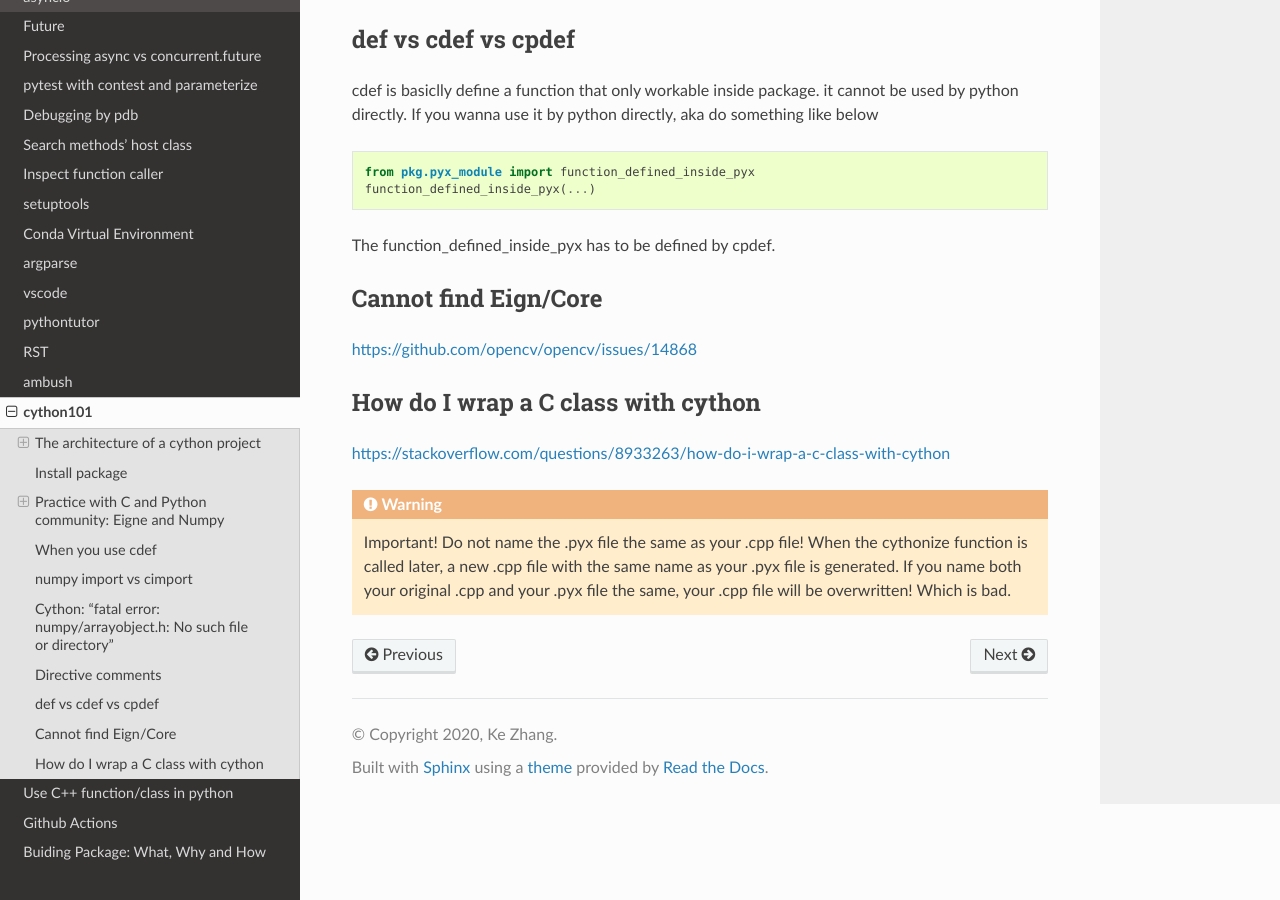
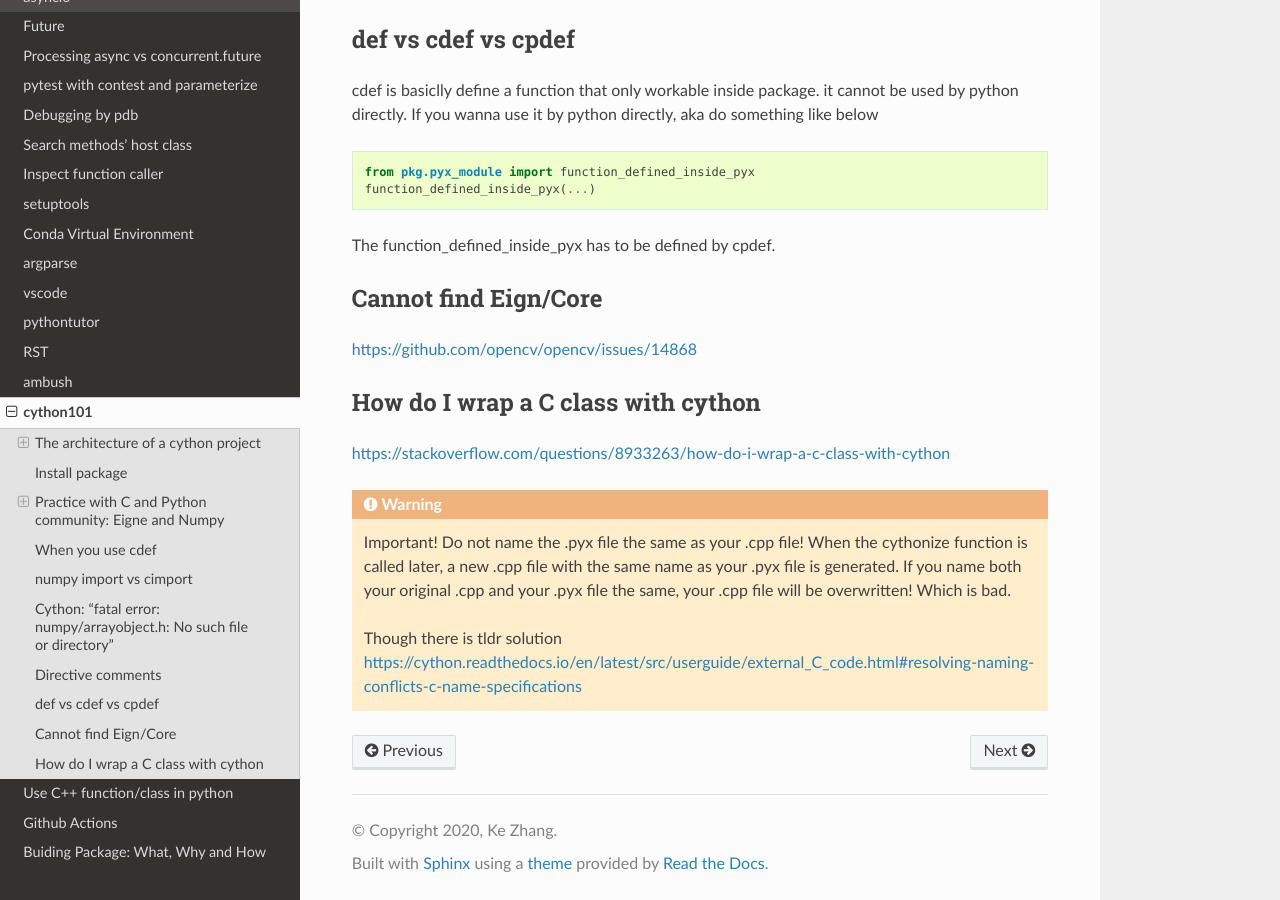
Before and after one commit to ke-zhang-rd/krystal, a Sphinx documentation site: the page built from docs/source/cython.rst, in a window 1280 px wide and 900 px high, scrolled down 5140 px. Built offline with Sphinx 7.4.7 and the Read the Docs theme 2.0.0, drawn with Linux system fonts in a browser that asks for light colours.

Commit message:
Update cython.rst

```diff
--- a/docs/source/cython.rst
+++ b/docs/source/cython.rst
@@ -293,3 +293,6 @@ https://stackoverflow.com/questions/8933263/how-do-i-wrap-a-c-class-with-cython
   Important! Do not name the .pyx file the same as your .cpp file! When the cythonize function is
   called later, a new .cpp file with the same name as your .pyx file is generated. If you name both
   your original .cpp and your .pyx file the same, your .cpp file will be overwritten! Which is bad.
+
+  Though there is tldr solution
+  https://cython.readthedocs.io/en/latest/src/userguide/external_C_code.html#resolving-naming-conflicts-c-name-specifications
```
